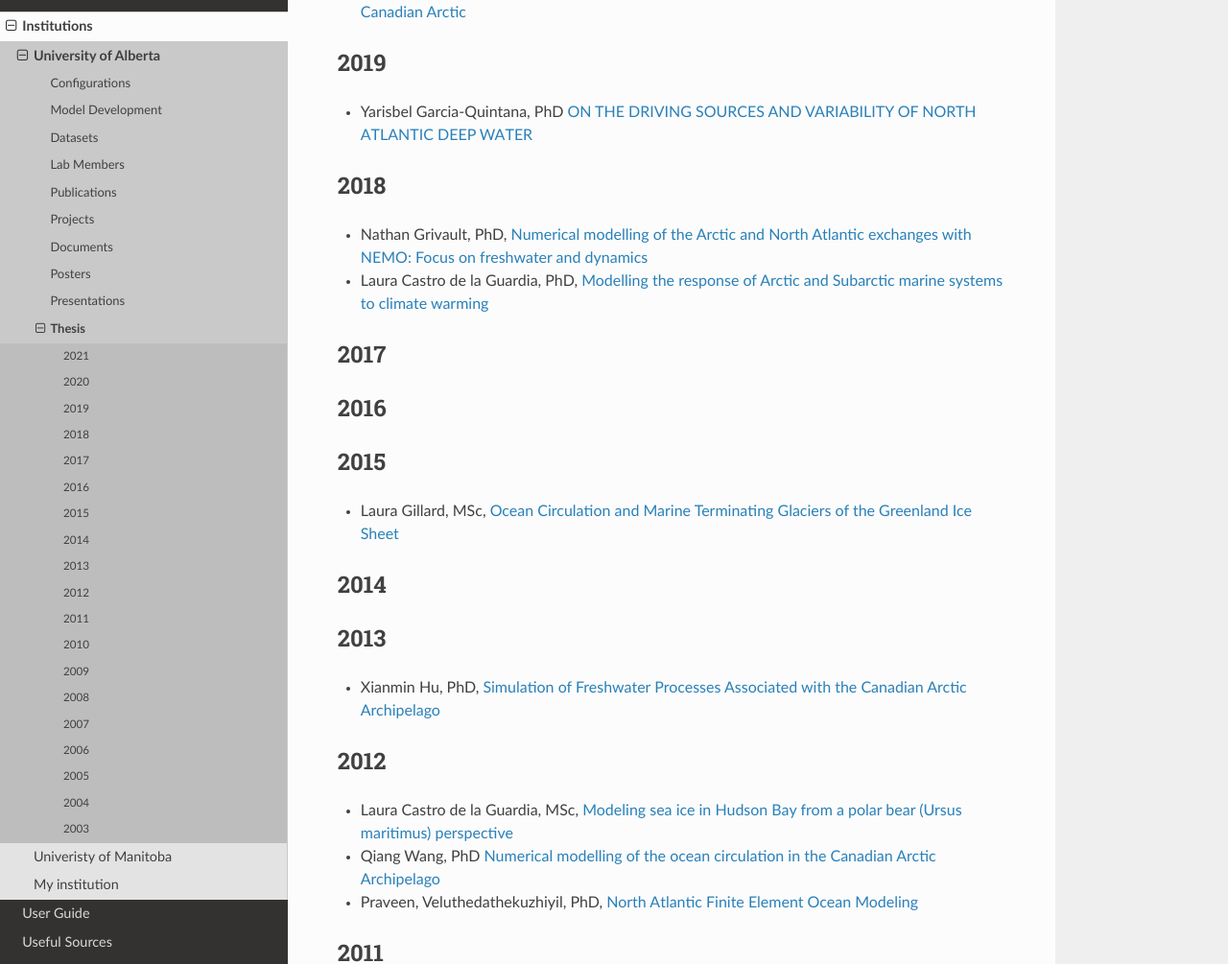
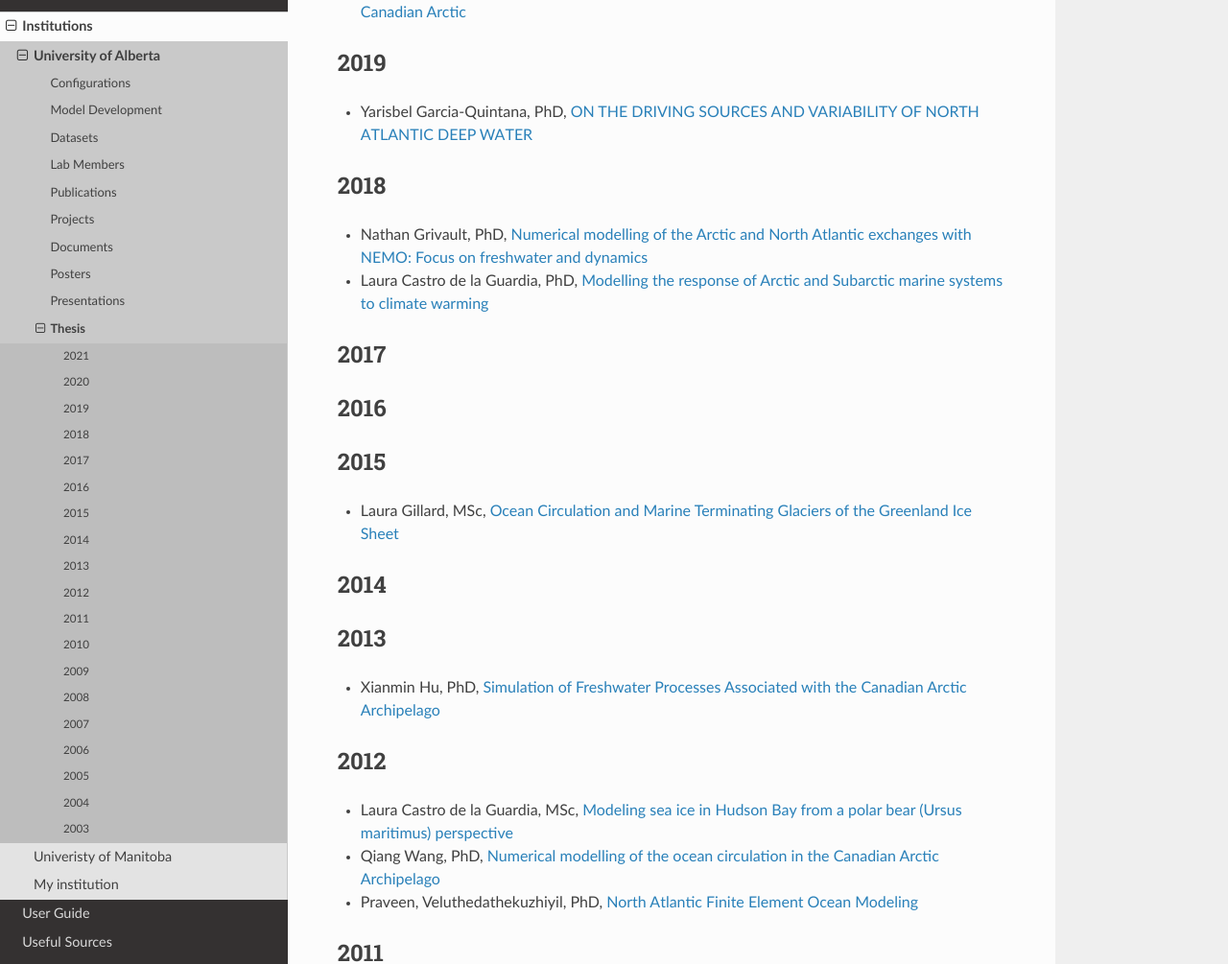
Before and after one commit to UofA-NEMO/Canadian-NEMO-Ocean-Modelling-Forum-Community-of-Practice, a Sphinx documentation site: the page built from docs/Institutions/UofA/Student_Theses.rst, in a window 1280 px wide and 1400 px high, scrolled down 360 px. Shown: the part 151-1156 px from the top of the window at 96% size. Built offline with Sphinx 7.4.7 and the Read the Docs theme 2.0.0, drawn with Linux system fonts in a browser that asks for light colours.

```diff
--- a/docs/Institutions/UofA/Student_Theses.rst
+++ b/docs/Institutions/UofA/Student_Theses.rst
@@ -22,7 +22,7 @@ A list of PhD and MSc theses from our group.
 2019
 ----
 
-* Yarisbel Garcia-Quintana, PhD `ON THE DRIVING SOURCES AND VARIABILITY OF NORTH ATLANTIC DEEP WATER <https://doi.org/10.7939/r3-cjja-eb52>`_
+* Yarisbel Garcia-Quintana, PhD, `ON THE DRIVING SOURCES AND VARIABILITY OF NORTH ATLANTIC DEEP WATER <https://doi.org/10.7939/r3-cjja-eb52>`_
 
 2018
 ----
@@ -54,7 +54,7 @@ A list of PhD and MSc theses from our group.
 
 * Laura Castro de la Guardia, MSc, `Modeling sea ice in Hudson Bay from a polar bear (Ursus maritimus) perspective <https://doi.org/10.7939/R3G01K>`_
 
-* Qiang Wang, PhD `Numerical modelling of the ocean circulation in the Canadian Arctic Archipelago <https://doi.org/10.7939/R3T66N>`_
+* Qiang Wang, PhD, `Numerical modelling of the ocean circulation in the Canadian Arctic Archipelago <https://doi.org/10.7939/R3T66N>`_
 
 * Praveen, Veluthedathekuzhiyil, PhD, `North Atlantic Finite Element Ocean Modeling <https://doi.org/10.7939/R3PZ51V83>`_
 
```
